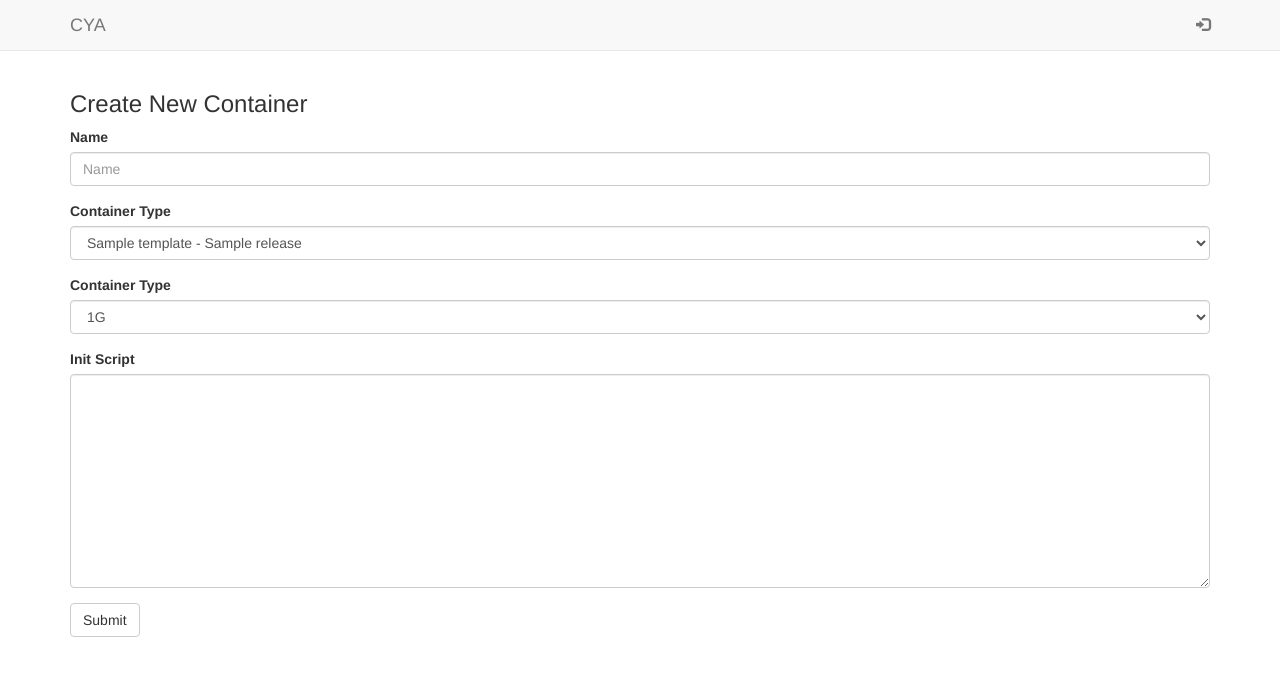
After one commit to doanac/cya, a Flask app: template cya_server/templates/create_container.html in a window 1280 px wide. The commit adds this page. Shown: the top 676 px of the page. Run offline with Flask 2, Linux system fonts and the light colour scheme; the template is opened without the code that fills it: most values are stand-ins (such as "Sample title", 1, 10 or a date in 2020); parts of the project's set-up code (start-up, migrations or seed data) failed here and were passed over; some libraries are stand-ins or nearby versions.

Commit message:
Add create-container logic to webui

```diff
--- /dev/null
+++ b/cya_server/templates/create_container.html
@@ -0,0 +1,34 @@
+{% extends "layout.html" %}
+{% block body %}
+<h3>Create New Container</h3>
+<form action="{{ url_for('create_container') }}" method=post>
+  <div class="form-group">
+    <label for="name">Name</label>
+    <input type="string" class="form-control" name="name" placeholder="Name">
+  </div>
+  <div class="form-group">
+    <label for="container-type">Container Type</label>
+    <select name="container-type" class="form-control">
+    {% for template, releases in container_types.items() %}
+      {% for release in releases %}
+      <option value={{template}}:{{release}}>{{template}} - {{release}}</option>
+      {% endfor %}
+    {% endfor %}
+    </select>
+  </div>
+  <div class="form-group">
+    <label for="max-memory">Container Type</label>
+    <select name="max-memory" class="form-control">
+      <option value="1">1G</option>
+      <option value="2">2G</option>
+      <option value="4">4G</option>
+      <option value="8">8G</option>
+    </select>
+  </div>
+  <div class="form-group">
+    <label for="init-script">Init Script</label>
+    <textarea name="init-script" class="form-control" rows="10"></textarea>
+  </div>
+  <input type="submit" class="btn btn-default" value="Submit"/>
+</form>
+{% endblock %}
--- a/cya_server/templates/index.html
+++ b/cya_server/templates/index.html
@@ -1,6 +1,11 @@
 {% extends "layout.html" %}
 
 {% block body %}
+  {% if session.openid %}
+  <a href="{{ url_for('create_container') }}" class="btn btn-default" role="button">
+    <span class="glyphicon glyphicon-plus" aria-hidden="true"></span> Create Container
+  </a>
+  {% endif %}
   <h2>Hosts</h2>
   <table class="table table-striped">
   <tr>
--- a/cya_server/templates/layout.html
+++ b/cya_server/templates/layout.html
@@ -17,8 +17,9 @@
   <nav class="navbar navbar-default navbar-static-top">
     <div class="container">
       <div class="navbar-header">
-        <a class="navbar-brand" href="#">CYA</a>
+        <a class="navbar-brand" href="/">CYA</a>
       </div>
+
       <div id="navbar" class="navbar-collapse collapse">
         <ul class="nav navbar-nav navbar-right">
         {% if not session.openid %}
--- a/cya_server/views/ui.py
+++ b/cya_server/views/ui.py
@@ -76,7 +76,7 @@ def index():
 
 
 @app.route('/settings/')
-def settings():
+def user_settings():
     if g.user is None or 'openid' not in session:
         return redirect(url_for('login'))
     return render_template('settings.html')
@@ -87,3 +87,23 @@ def host(name):
     with models.load(read_only=True) as m:
         h = m.get_host(name)
     return render_template('host.html', host=h)
+
+
+@app.route('/create_container/', methods=['POST', 'GET'])
+def create_container():
+    if g.user is None or 'openid' not in session:
+        flash('You must be logged in to create a container')
+        return redirect(url_for('login'))
+
+    if request.method == 'POST':
+        template, release = request.form['container-type'].split(':')
+        max_mem = int(request.form['max-memory']) * 1000000000
+        init_script = request.form['init-script'].replace('\r', '')
+        with models.load(read_only=False) as m:
+            m.create_container(
+                request.form['name'], template, release, max_mem, init_script)
+        flash('Container requested')
+        return redirect(url_for('index'))
+
+    return render_template(
+        'create_container.html', container_types=settings.CONTAINER_TYPES)
```
Also changed, not shown: cya_client/main.py (+23 -4 lines), cya_server/views/api.py (+10 -0 lines).
